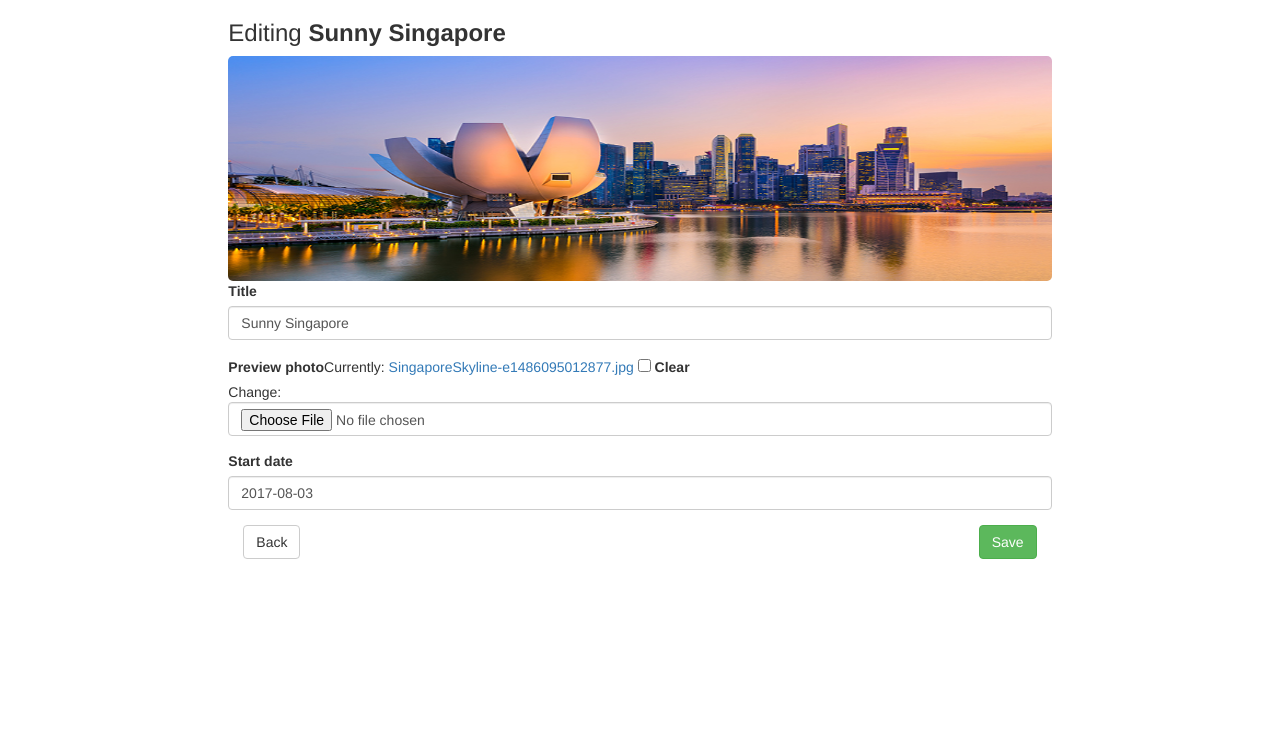
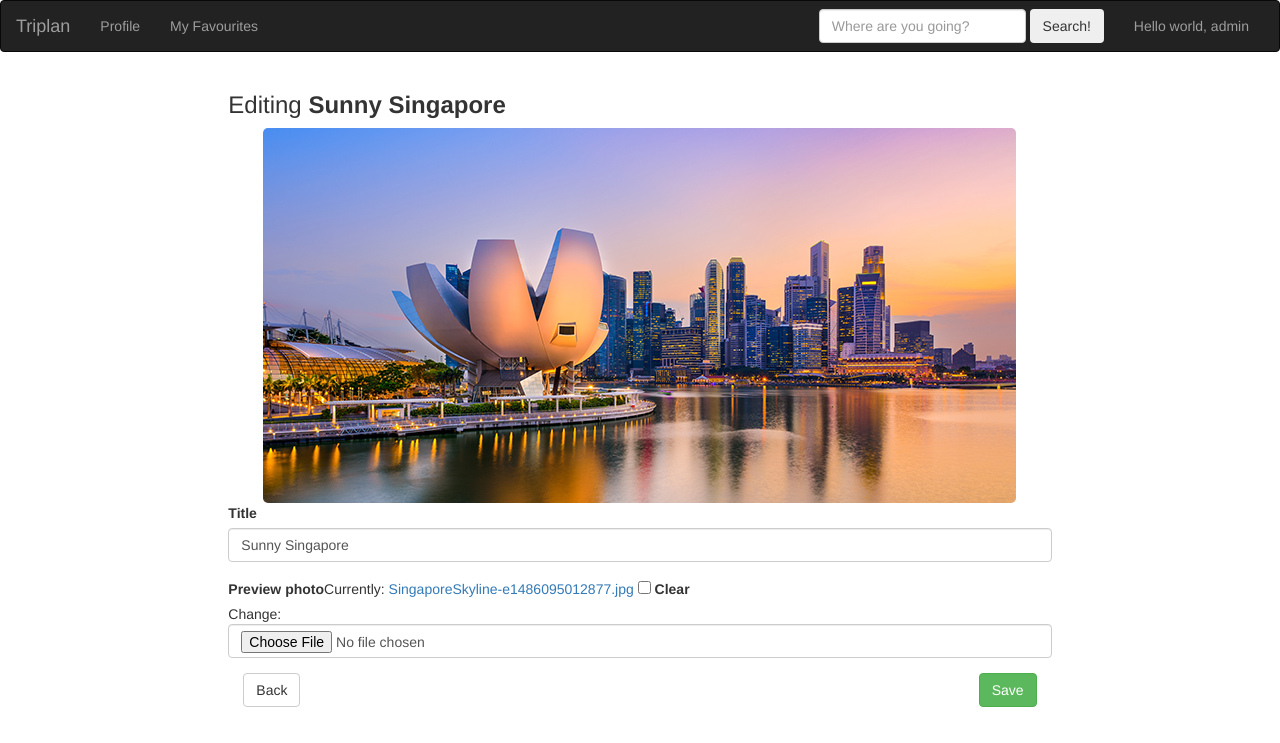
Before and after one commit to lw4715/triplan, a Django app: page /6/edit/ in a window 1280 px wide. Shown: the top 743 px of the page. Run offline with Django 3.2, Linux system fonts and the light colour scheme; a user stored in the database is signed in; data comes from the database, SQL or seed files in the repository; both versions use the stored data as it was after the commit; some libraries are stand-ins or nearby versions.

Commit message:
added header in base.html, search for location, filter by categories, create reviews per itinerary

```diff
--- a/triplan/static/custom.css
+++ b/triplan/static/custom.css
@@ -1,7 +1,6 @@
 .img {
     border-radius: 5px;
-    width: 100%;
-    height: 225px;
+    /*height: 225px;*/
 }
 
 .padding-0 {
--- a/triplan/templates/triplan/base.html
+++ b/triplan/templates/triplan/base.html
@@ -17,8 +17,75 @@
 
     {{ form.media }}
 
+    <script>
+    $(document).ready(function() {
+        console.log("helloworld!");
+        $('#location_search_form').submit(function (event) {
+            event.preventDefault();
+            var search_path = $(this).attr('data-url').replace(/\/$/, "");
+            var data = $("#search_input").val();
+            console.log("data=", data, "url=", search_path);
+            var search_url =  search_path + data + "/";
+            console.log("Navigating to", search_url);
+            $(location).attr('href', search_url.toString());
+            window.location.replace(search_url)
+        });
+    })
+    </script>
+
 </head>
 <body>
+
+<nav class="navbar navbar-inverse">
+  <div class="container-fluid">
+    <!-- Brand and toggle get grouped for better mobile display -->
+    <div class="navbar-header">
+      <button type="button" class="navbar-toggle collapsed" data-toggle="collapse" data-target="#bs-example-navbar-collapse-1" aria-expanded="false">
+        <span class="sr-only">Toggle navigation</span>
+        <span class="icon-bar"></span>
+        <span class="icon-bar"></span>
+        <span class="icon-bar"></span>
+      </button>
+      <a class="navbar-brand" href="{% url 'triplan:itinerary_list' %}">Triplan</a>
+    </div>
+
+    <!-- Collect the nav links, forms, and other content for toggling -->
+    <div class="collapse navbar-collapse" id="bs-example-navbar-collapse-1">
+      <ul class="nav navbar-nav">
+        <li><a href="{% url 'triplan:user_profile' %}">Profile</a></li>
+        <li><a href="#">My Favourites</a></li>
+      </ul>
+
+      <ul class="nav navbar-nav navbar-right">
+          <li><a href="#">Hello world, {{ request.user }}</a></li>
+      </ul>
+    {#  Search form  #}
+      <form id="location_search_form" class="navbar-form navbar-right" data-url="{% url 'triplan:itinerary_list_search' ''%}">
+        <div class="form-group">
+          <input id="search_input" type="text" class="form-control" placeholder="Where are you going?">
+        </div>
+        <button class="btn btn-outline-secondary" type="submit">Search!</button>
+      </form>
+    </div><!-- /.navbar-collapse -->
+  </div><!-- /.container-fluid -->
+</nav>
+
+{#<nav class="navbar navbar-inverse navbar-fixed-top">#}
+{#  <div class="container">#}
+{#      <div class="navbar-header"></div>#}
+{#    <li role="presentation" class="active"><a href="{% url 'triplan:itinerary_list' %}">Home</a></li>#}
+{#    <li role="presentation"><a href="#">Profile</a></li>#}
+{#    <li role="presentation"><a href="#">Messages</a></li>#}
+{#    <li class="pull-right"><h6>Hello world, {{ request.user }}</h6></li>#}
+{#  </div>#}
+{#</nav>#}
+{#<ul class="nav nav-tabs">#}
+{#    <li role="presentation" class="active"><a href="{% url 'triplan:itinerary_list' %}">Home</a></li>#}
+{#    <li role="presentation"><a href="#">Profile</a></li>#}
+{#    <li role="presentation"><a href="#">Messages</a></li>#}
+{#    <li class="pull-right"><h6>Hello world, {{ request.user }}</h6></li>#}
+{##}
+{#</ul>#}
     {% block body %}
     {% endblock body %}
 </body>
--- a/triplan/templates/triplan/fav_edit.html
+++ /dev/null
@@ -1 +0,0 @@
-{{ form.as_p }}
--- a/triplan/urls.py
+++ b/triplan/urls.py
@@ -2,22 +2,26 @@ from django.conf.urls import url
 from django.contrib.auth.decorators import login_required
 
 from triplan import views
-from triplan.views import fav
 
 urlpatterns = [
-    url(r'^$', login_required(views.ItineraryList.as_view()),
+    url(r'^$', login_required(views.HomepageView.as_view()),
         name="itinerary_list"),
+    url(r'^search/(?P<search_str>[+\w{}.-]{0,40})/$', login_required(views.ItineraryListByLocationView.as_view()),
+        name='itinerary_list_search'),
+    url(r'^category/(?P<category_pk>[0-9]+)/$', login_required(views.ItineraryListByCategory.as_view()),
+        name="itinerary_list_category"),
     url(r'^create/$', login_required(views.ItineraryCreate.as_view()),
         name="itinerary_create"),
     url(r'^(?P<pk>[0-9]+)/create/$', login_required(views.ItinerarySegmentCreate.as_view()),
         name="itinerarysegment_create"),
-    url(r'^(?P<pk>[0-9]+)/$', login_required(views.ItineraryDetail.as_view()),
+    url(r'^(?P<pk>[0-9]+)/$', login_required(views.ItineraryDetailView.as_view()),
         name="itinerary_detail"),
-    url(r'^category/(?P<category_pk>[0-9]+)/$', login_required(views.ItineraryListByCategory.as_view()),
-        name="itinerary_list_category"),
+    url(r'^(?P<pk>[0-9]+)/addreview/$', login_required(views.ReviewCreate.as_view()),
+        name="review_create"),
     url(r'^(?P<pk>[0-9]+)/edit/$', login_required(views.ItineraryEdit.as_view()),
         name="itinerary_edit"),
     url(r'^(?P<itinerary_pk>[0-9]+)/(?P<pk>[0-9]+)/edit/$', login_required(views.ItinerarySegmentEdit.as_view()),
         name="itinerarysegment_edit"),
-    url(r'^(?P<pk>[0-9]+)/fav/$', fav, name='fav'),
+    url(r'my_profile/$', login_required(views.UserProfile.as_view()),
+        name="user_profile"),
 ]
--- a/triplan/views.py
+++ b/triplan/views.py
@@ -1,21 +1,90 @@
+import urllib
+
 from django import forms
-from django.contrib.admin.widgets import AdminTimeWidget
 from django.db.models import Q
+from django.http import HttpResponseForbidden
 from django.urls import reverse_lazy
-from django.views import generic
+from django.views import generic, View
+from django.views.generic.detail import SingleObjectMixin
+from django.views.generic.edit import FormView
+from django.views.generic.list import MultipleObjectMixin
 
-from triplan.models import Itinerary, ItinerarySegment, Profile, CategoryUtil
+from triplan.models import Itinerary, ItinerarySegment, Profile, CategoryUtil, Review
+
+
+class HomepageView(View):
+    def get(self, request, *args, **kwargs):
+        view = ItineraryList.as_view()
+        return view(request, *args, **kwargs)
+
+    def post(self, request, *args, **kwargs):
+        view = LocationSearch.as_view()
+        return view(request, *args, **kwargs)
+
+
+class LocationSearchForm(forms.Form):
+    search_str = forms.CharField()
+
+
+class LocationSearch(MultipleObjectMixin, FormView):
+    template_name = "triplan/itinerary_list.html"
+    form_class = LocationSearchForm
+
+    def __init__(self):
+        super().__init__()
+        self.object_list = []
+
+    def post(self, request, *args, **kwargs):
+        if not request.user.is_authenticated:
+            return HttpResponseForbidden()
+        return super(LocationSearch, self).post(request, *args, **kwargs)
+
+    def get_success_url(self):
+        form = self.get_form()
+        search_str = urllib.parse.quote_plus(form.data['search_str'])
+        return reverse_lazy('triplan:itinerary_list_search', kwargs={'search_str': search_str})
 
 
 class ItineraryList(generic.ListView):
+    def get_context_data(self, **kwargs):
+        context = super(ItineraryList, self).get_context_data(**kwargs)
+        context['title'] = "Ready for your next trip " + self.request.user.username + "?"
+        context['category'] = 'All'
+        context['all_categories'] = CategoryUtil.get_category_names()
+        context['form'] = LocationSearchForm()
+        return context
+
     def get_queryset(self):
         return Itinerary.objects.all().order_by("-date_added")
 
+
+class ItineraryListByLocationView(View):
+    def get(self, request, *args, **kwargs):
+        view = ItineraryListByLocation.as_view()
+        return view(request, *args, **kwargs)
+
+    def post(self, request, *args, **kwargs):
+        view = LocationSearch.as_view()
+        return view(request, *args, **kwargs)
+
+
+class ItineraryListByLocation(generic.ListView):
+    # def __init__(self):
+    #     super().__init__()
+    #     self.parsed_search_str = urllib.parse.unquote(self.kwargs['search_str'])
+
     def get_context_data(self, **kwargs):
-        context = super(ItineraryList, self).get_context_data(**kwargs)
+        context = super(ItineraryListByLocation, self).get_context_data(**kwargs)
         context['category'] = 'All'
         context['all_categories'] = CategoryUtil.get_category_names()
+        context['search_str'] = self.kwargs['search_str']
+        context['form'] = LocationSearchForm()
+        context['search_text'] = ' for "' + self.parsed_search_str + '"'
         return context
+
+    def get_queryset(self):
+        self.parsed_search_str = urllib.parse.unquote_plus(self.kwargs['search_str'])
+        return Itinerary.objects.filter(title__contains=self.parsed_search_str)
 
 
 class ItineraryListByCategory(generic.ListView):
@@ -29,11 +98,30 @@ class ItineraryListByCategory(generic.ListView):
         category_id = int(self.kwargs['category_pk'])
         context['category'] = CategoryUtil.get_category_names()[category_id]
         context['all_categories'] = CategoryUtil.get_category_names()
+        context['search_text'] = ' under "' + context['category'] + '" category'
         return context
+
+
+class ItineraryDetailView(View):
+    def get(self, request, *args, **kwargs):
+        view = ItineraryDetail.as_view()
+        return view(request, *args, **kwargs)
+
+    def post(self, request, *args, **kwargs):
+        view = Favourite.as_view()
+        return view(request, *args, **kwargs)
 
 
 class ItineraryDetail(generic.DetailView):
     model = Itinerary
+
+    def get_context_data(self, **kwargs):
+        context = super(ItineraryDetail, self).get_context_data(**kwargs)
+        itinerary = Itinerary.objects.get(id=self.kwargs['pk'])
+        curr_user_id = self.request.user.id
+        context['is_owner'] = itinerary.owner_id == curr_user_id
+        context['form'] = FavouriteForm(initial={'fav': itinerary.favourited_by.filter(id=curr_user_id).exists()})
+        return context
 
     def days_range(self):
         return range(1, self.get_object().total_duration + 1)
@@ -45,32 +133,40 @@ class ItineraryDetail(generic.DetailView):
                                         ).distinct()
 
 
-def fav(request):
-    print("INSIDE FAV!")
-    if request.is_ajax():
-        pk = request.POST.get('itinerary_id')
-        itinerary = Itinerary.objects.get(id=pk)
-        curr_user = request.user.profile
-        print(itinerary.favourited_by.count())
-        if itinerary.favourited_by.all().filter(id=curr_user.id).exists():
-            itinerary.favourited_by.remove(curr_user)
-            print("Removed", curr_user)
-        else:
-            itinerary.favourited_by.add(curr_user)
-            print("Added", curr_user)
-    # return render(request, "triplan/itinerary_detail.html", {'pk': pk})
+class FavouriteForm(forms.Form):
+    fav = forms.BooleanField(widget=forms.CheckboxInput(attrs={'onclick': 'this.form.submit();'}),
+                             label="I like this!")
 
-# class FavouriteEdit(generic.UpdateView):
-#     template_name = "triplan/fav_edit.html"
-#     model = Itinerary
-#     fields = ["favourted_by"]
-#
-#     def form_valid(self, form):
+
+class Favourite(SingleObjectMixin, FormView):
+    template_name = 'triplan/itinerary_detail.html'
+    success_url = reverse_lazy('triplan:itinerary_detail')
+    model = Itinerary
+
+    def get_form(self, **kwargs):
+        return FavouriteForm(initial={'fav': Itinerary.objects.get(id=self.kwargs['pk']).favourited_by.filter(id=self.request.user.id).exists()})
+
+    def post(self, request, *args, **kwargs):
+        if not request.user.is_authenticated:
+            return HttpResponseForbidden()
+        self.object = self.get_object()
+        return super(Favourite, self).post(request, *args, **kwargs)
+
+    def form_valid(self, form):
+        success_url = super(Favourite, self).form_valid(form)
+        profile = Profile.objects.get(id=self.request.user.id)
+        itinerary = Itinerary.objects.get(id=self.kwargs['pk'])
+        # if form.instance.fav:
+        #     itinerary.favourited_by.add(profile)
+        # else:
+        itinerary.favourited_by.remove(profile)
+        itinerary.save()
+        return success_url
 
 
 class ItineraryCreate(generic.edit.CreateView):
     model = Itinerary
-    fields = ["public_view", "shared_users", "title", "preview_photo", "start_date"]
+    fields = ['public_view', 'shared_users', 'title', 'preview_photo', 'start_date']
     success_url = reverse_lazy('triplan:itinerary_list')
 
     def form_valid(self, form):
@@ -80,20 +176,19 @@ class ItineraryCreate(generic.edit.CreateView):
 
     def get_form(self):
         form = super(ItineraryCreate, self).get_form()
-        form.fields["shared_users"].queryset = Profile.objects.exclude(
+        form.fields['shared_users'].queryset = Profile.objects.exclude(
             user=self.request.user)
         return form
 
 
 class ItinerarySegmentCreate(generic.edit.CreateView):
-    pass
     model = ItinerarySegment
-    fields = ["photo", "location","category", "description", "day_number", "start_time", "end_time", "cost"]
+    fields = ['photo', 'location', 'category', 'description', 'day_number', 'start_time', 'end_time', 'cost']
     widgets = {
-        "start_time": AdminTimeWidget(format='fa'),
-        "end_time": AdminTimeWidget(format='fa'),
-        # "start_time": forms.TimeInput(format='%H:%M %p'),
-        # "end_time": forms.TimeInput(format='%H:%M %p'),
+        # "start_time": AdminTimeWidget(format='fa'),
+        # "end_time": AdminTimeWidget(format='fa'),
+        'start_time': forms.TimeInput(format='%H:%M %p'),
+        'end_time': forms.TimeInput(format='%H:%M %p'),
     }
 
     def get_context_data(self, **kwargs):
@@ -113,18 +208,60 @@ class ItinerarySegmentCreate(generic.edit.CreateView):
 class ItineraryEdit(generic.edit.UpdateView):
     template_name = "triplan/itinerary_edit.html"
     model = Itinerary
-    fields = ["title", "preview_photo", "start_date"]
+    fields = ['title', 'preview_photo', 'start_date']
     success_url = reverse_lazy('triplan:itinerary_list')
 
 
 class ItinerarySegmentEdit(generic.edit.UpdateView):
-    template_name = "triplan/itinerarysegment_edit.html"
+    template_name = 'triplan/itinerarysegment_edit.html'
     model = ItinerarySegment
-    fields = ["photo", "location", "category", "description", "day_number", "start_time", "end_time", "cost"]
+    fields = ['photo', 'location', 'category', 'description', 'day_number', 'start_time', 'end_time', 'cost']
     widgets = {
-        "start_time": forms.TimeInput(format='fa'),
-        "end_time": forms.TimeInput(format='fa'),
+        'start_time': forms.TimeInput(format='fa'),
+        'end_time': forms.TimeInput(format='fa'),
     }
 
     def get_success_url(self):
         return reverse_lazy('triplan:itinerary_detail', args=[self.kwargs['itinerary_pk']])
+
+
+class ReviewForm(forms.ModelForm):
+    class Meta:
+        model = Review
+        fields = ['rating', 'comment']
+
+
+class ReviewCreate(generic.edit.CreateView):
+    template_name = 'triplan/review_form.html'
+    form = ReviewForm()
+    fields = form.fields
+    model = Review
+
+    def get_context_data(self, **kwargs):
+        context = super(ReviewCreate, self).get_context_data()
+        context['itinerary'] = Itinerary.objects.get(id=self.kwargs['pk'])
+        return context
+
+    def form_valid(self, form):
+        form.instance.itinerary = Itinerary.objects.get(id=self.kwargs['pk'])
+        form.instance.reviewer = self.request.user.profile
+        form.instance.save()
+        return super(ReviewCreate, self).form_valid(form)
+
+    def get_success_url(self):
+        return reverse_lazy('triplan:itinerary_detail', args=[self.kwargs['pk']])
+
+
+class UserProfile(generic.list.ListView):
+    template_name = 'triplan/itinerary_list.html'
+
+    def get_context_data(self, **kwargs):
+        context = super(UserProfile, self).get_context_data(**kwargs)
+        context['title'] = "Hi " + self.request.user.username + ", here are the itineraries owned by you"
+        context['category'] = 'All'
+        context['all_categories'] = CategoryUtil.get_category_names()
+        context['form'] = LocationSearchForm()
+        return context
+
+    def get_queryset(self):
+        return Itinerary.objects.all().filter(owner_id=self.request.user.id).order_by("-date_added")
```
Also changed, not shown: other parts of triplan/static/custom.css (+34 -3 lines), triplan/models.py (+11 -1 lines), triplan/templates/triplan/itinerary_detail.html (+47 -7 lines), triplan/templates/triplan/itinerary_list.html (+16 -8 lines), db.sqlite3.
